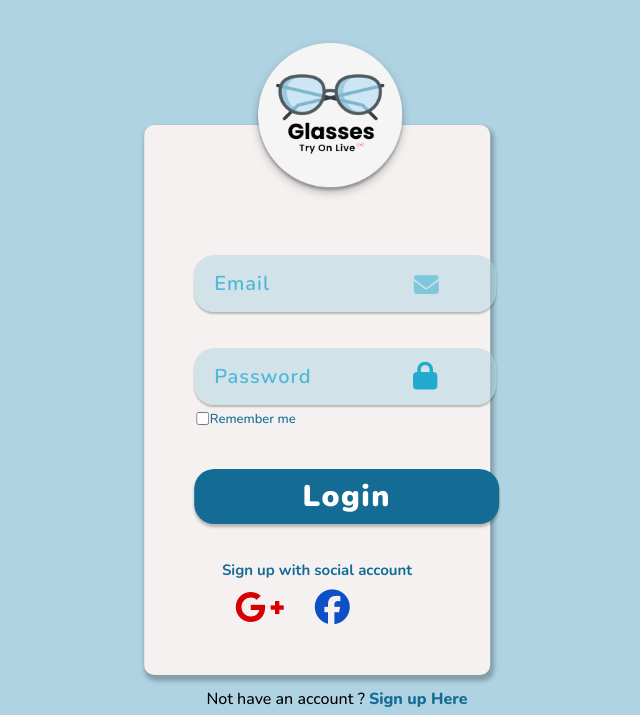
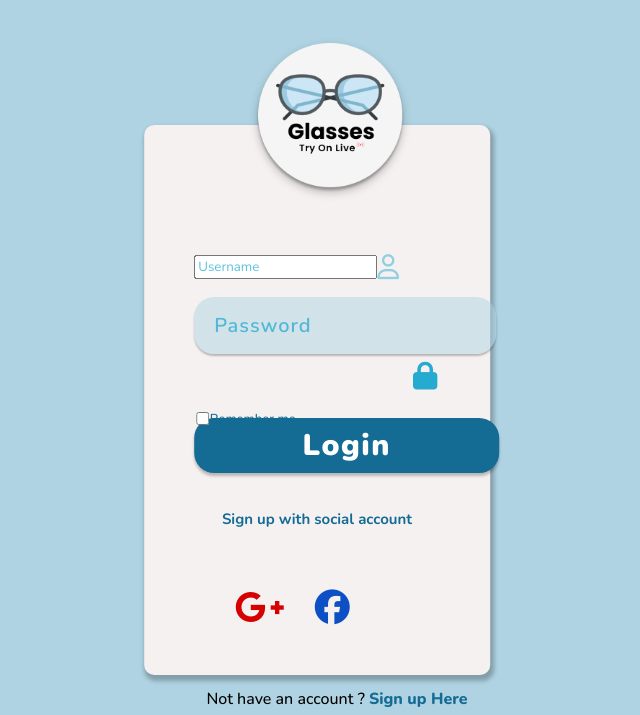
Before and after one commit to amine1949/Glasses-Try-On, a PHP site: page /login.php in a window 1280 px wide. Shown: the top 715 px of the page, without its empty margins (323-963 px from the left). Run offline with PHP 8.4, Linux system fonts and the light colour scheme; some libraries are stand-ins or nearby versions.

Commit message:
login and sign up are linked with the database

```diff
--- a/login.php
+++ b/login.php
@@ -1,3 +1,36 @@
+<?php
+
+    // ----------------------link project with db---------------------------------
+    @include 'connexion.php';
+    // ----------------------link project with db---------------------------------
+
+
+    if(isset($_POST['submit'])){
+
+        $username = mysqli_real_escape_string($connection,$_POST['Username']);
+        $password = md5($_POST['password']);
+
+
+        $select = " SELECT * FROM `users` WHERE username = '$username' && password = '$password'";
+
+        $result = mysqli_query($connection, $select);
+
+        if(mysqli_num_rows($result) > 0){
+            $row = mysqli_fetch_array($result);
+
+            if ($row['user_type'] == 'admin') {
+                $_SESSION['admin_name'] = $row['admin'];
+                header('location:dashboard_Admin.php');
+            }elseif($row['user_type'] == 'user'){
+                $_SESSION['user_name'] = $row['user'];
+                header('location:home.php');
+            }
+        }else{
+            $error[] = 'incorrect email or password';
+        };
+    };
+?>
+
 <!DOCTYPE html>
 <html lang="en">
 <head>
@@ -17,10 +50,18 @@
 <body>
     <div class="container">
         <img src="/image/Logo.png" alt="Logo" class="logo">
-        <form action="/home.php">
-            <div class="mail">
-                <input type="email" name="Email" id="Email" placeholder="Email" required>
-                <i class="fa-solid fa-envelope fa-fade" style="color: #19a7ce; font-size: 25px;"></i>
+        <form action="" method="post">
+
+            <?php
+                if (isset($error)) {
+                    foreach ($error as $error) {
+                        echo "<script> alert('$error'); </script>";
+                    };
+                };
+            ?>
+            <div class="user">
+                <input type="text" name="Username" id="Username" placeholder="Username" required>
+                <i class="fa-regular fa-user fa-fade" style="color: #19a7ce; font-size: 25px;"></i>
             </div>
             <div class="pass">
                 <input type="password" name="password" id="password" placeholder="Password" required>
@@ -28,7 +69,7 @@
             </div>
             <input type="checkbox" name="rememberMe" id="rememberMe">
             <span class="Rme">Remember me</span><br>
-            <input type="submit" value="Login">
+            <input type="submit" name="submit" value="Login">
         </form>
         <div class="signUpHere">
             <span class="notHaveAnAccount">Not have an account ?</span>
```
